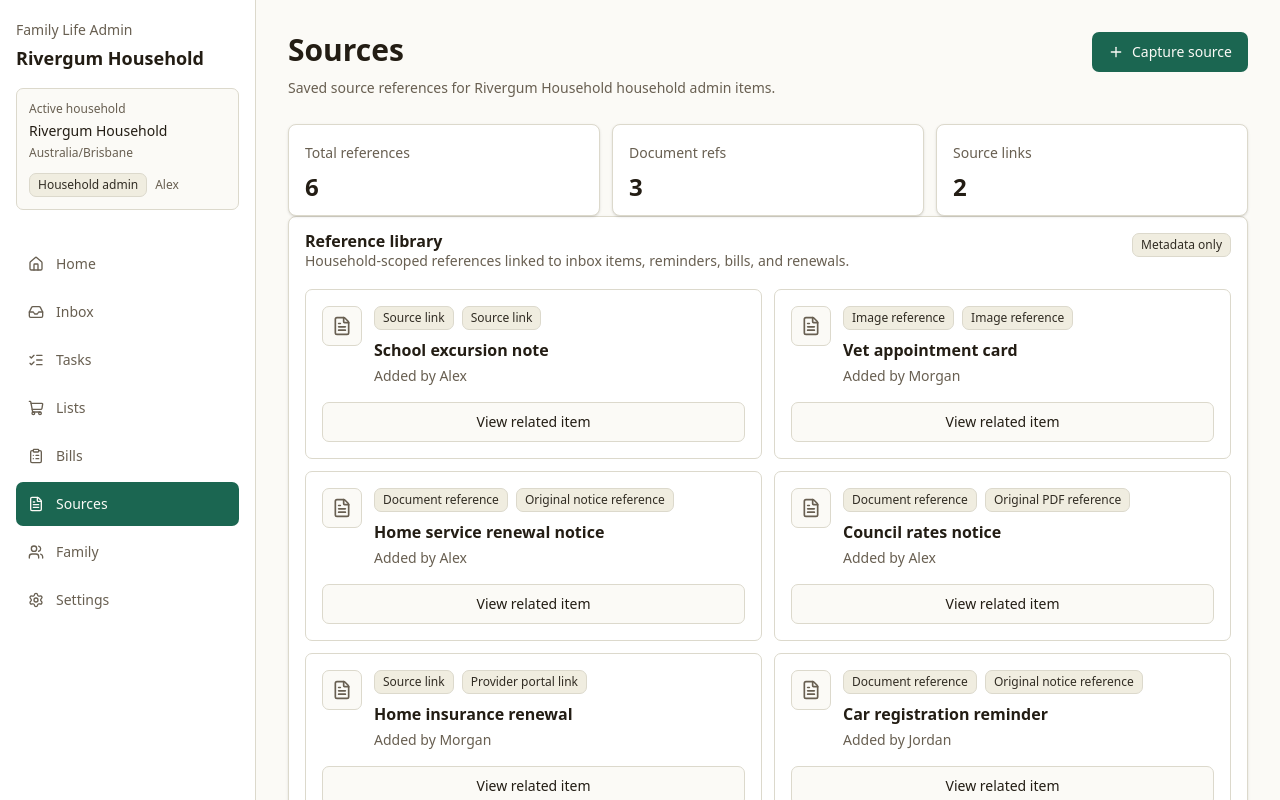
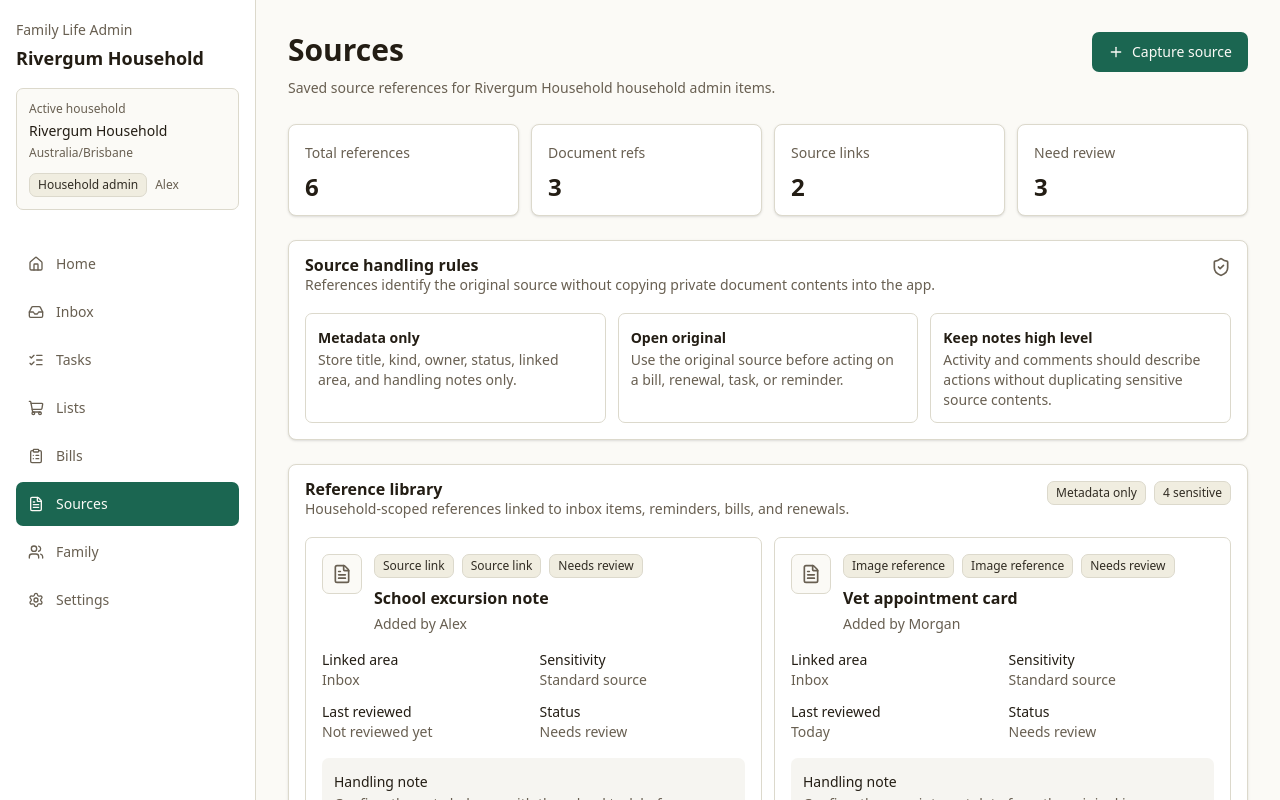
Before and after one commit to LatinMaestro/Life-Admin, a Next.js app: page /sources in a window 1280 px wide. Shown: the top 800 px of the page. Built offline with nearby package versions, Linux system fonts and the light colour scheme.

Commit message:
Deepen static source reference library UI

```diff
--- a/src/app/sources/page.tsx
+++ b/src/app/sources/page.tsx
@@ -1,10 +1,15 @@
 import Link from "next/link";
-import { FileText, Plus } from "lucide-react";
+import { FileText, Plus, ShieldCheck } from "lucide-react";
 import { Badge } from "@/components/ui/badge";
 import { buttonVariants } from "@/components/ui/button";
 import { Card, CardContent, CardDescription, CardHeader, CardTitle } from "@/components/ui/card";
 import { PageHeader } from "@/components/page-header";
-import { getCurrentHouseholdSourceReferences, getSourceKindLabel } from "@/lib/demo-data";
+import {
+  getCurrentHouseholdSourceReferences,
+  getSourceKindLabel,
+  getSourceReviewStatusLabel,
+  getSourceSensitivityLabel,
+} from "@/lib/demo-data";
 import { getCurrentHousehold, getMemberDisplayName } from "@/lib/household";
 import { cn } from "@/lib/utils";
 
@@ -13,6 +18,8 @@ export default function SourcesPage() {
   const sourceReferences = getCurrentHouseholdSourceReferences();
   const documentReferences = sourceReferences.filter((source) => source.kind === "source_document_reference");
   const linkReferences = sourceReferences.filter((source) => source.kind === "source_link");
+  const needsReview = sourceReferences.filter((source) => source.reviewStatus === "Needs review");
+  const sensitiveReferences = sourceReferences.filter((source) => source.sensitivity === "Sensitive");
 
   return (
     <>
@@ -27,7 +34,7 @@ export default function SourcesPage() {
         }
       />
 
-      <section className="grid gap-3 sm:grid-cols-3">
+      <section className="grid gap-3 sm:grid-cols-4">
         <Card>
           <CardHeader className="pb-3">
             <CardDescription>Total references</CardDescription>
@@ -46,16 +53,53 @@ export default function SourcesPage() {
             <CardTitle className="text-2xl">{linkReferences.length}</CardTitle>
           </CardHeader>
         </Card>
+        <Card>
+          <CardHeader className="pb-3">
+            <CardDescription>Need review</CardDescription>
+            <CardTitle className="text-2xl">{needsReview.length}</CardTitle>
+          </CardHeader>
+        </Card>
       </section>
 
-      <Card>
+      <Card className="mt-6">
+        <CardHeader>
+          <div className="flex items-start justify-between gap-3">
+            <div>
+              <CardTitle>Source handling rules</CardTitle>
+              <CardDescription>References identify the original source without copying private document contents into the app.</CardDescription>
+            </div>
+            <ShieldCheck className="h-5 w-5 text-muted-foreground" aria-hidden="true" />
+          </div>
+        </CardHeader>
+        <CardContent>
+          <div className="grid gap-3 md:grid-cols-3">
+            <div className="rounded-md border p-3">
+              <p className="text-sm font-semibold leading-6">Metadata only</p>
+              <p className="text-sm leading-5 text-muted-foreground">Store title, kind, owner, status, linked area, and handling notes only.</p>
+            </div>
+            <div className="rounded-md border p-3">
+              <p className="text-sm font-semibold leading-6">Open original</p>
+              <p className="text-sm leading-5 text-muted-foreground">Use the original source before acting on a bill, renewal, task, or reminder.</p>
+            </div>
+            <div className="rounded-md border p-3">
+              <p className="text-sm font-semibold leading-6">Keep notes high level</p>
+              <p className="text-sm leading-5 text-muted-foreground">Activity and comments should describe actions without duplicating sensitive source contents.</p>
+            </div>
+          </div>
+        </CardContent>
+      </Card>
+
+      <Card className="mt-6">
         <CardHeader>
           <div className="flex flex-col gap-3 sm:flex-row sm:items-start sm:justify-between">
             <div>
               <CardTitle>Reference library</CardTitle>
               <CardDescription>Household-scoped references linked to inbox items, reminders, bills, and renewals.</CardDescription>
             </div>
-            <Badge>Metadata only</Badge>
+            <div className="flex flex-wrap gap-2">
+              <Badge>Metadata only</Badge>
+              <Badge>{sensitiveReferences.length} sensitive</Badge>
+            </div>
           </div>
         </CardHeader>
         <CardContent>
@@ -70,6 +114,7 @@ export default function SourcesPage() {
                     <div className="mb-2 flex flex-wrap items-center gap-2">
                       <Badge>{getSourceKindLabel(source.kind)}</Badge>
                       <Badge>{source.label}</Badge>
+                      <Badge>{getSourceReviewStatusLabel(source.reviewStatus)}</Badge>
                     </div>
                     <h2 className="text-base font-semibold leading-6">{source.title}</h2>
                     <p className="mt-1 text-sm text-muted-foreground">
@@ -77,6 +122,31 @@ export default function SourcesPage() {
                     </p>
                   </div>
                 </div>
+
+                <dl className="mt-4 grid gap-3 text-sm sm:grid-cols-2">
+                  <div>
+                    <dt className="font-medium">Linked area</dt>
+                    <dd className="text-muted-foreground">{source.linkedArea}</dd>
+                  </div>
+                  <div>
+                    <dt className="font-medium">Sensitivity</dt>
+                    <dd className="text-muted-foreground">{getSourceSensitivityLabel(source.sensitivity)}</dd>
+                  </div>
+                  <div>
+                    <dt className="font-medium">Last reviewed</dt>
+                    <dd className="text-muted-foreground">{source.lastReviewedLabel}</dd>
+                  </div>
+                  <div>
+                    <dt className="font-medium">Status</dt>
+                    <dd className="text-muted-foreground">{source.reviewStatus}</dd>
+                  </div>
+                </dl>
+
+                <div className="mt-4 rounded-md bg-muted/50 p-3">
+                  <p className="text-sm font-medium leading-6">Handling note</p>
+                  <p className="text-sm leading-5 text-muted-foreground">{source.handlingNotes}</p>
+                </div>
+
                 <Link href={source.relatedHref} className={cn(buttonVariants({ variant: "outline" }), "mt-4 w-full")}>
                   View related item
                 </Link>
```
